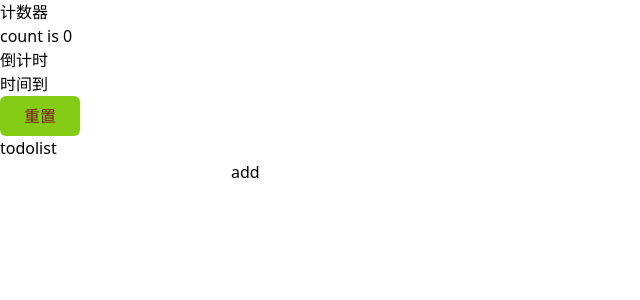
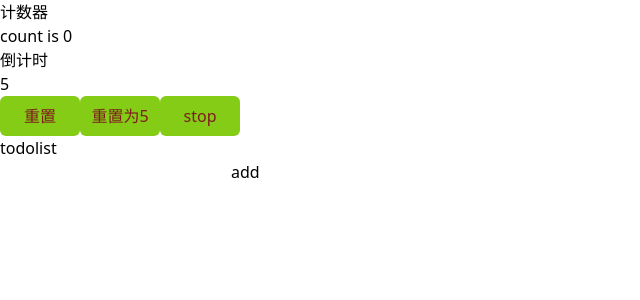
Before and after one commit to 904898313/React-codesandbox, a React (Vite) app: page / in a window 1280 px wide. Shown: the top 300 px of the page, without its empty margins (0-640 px from the left). Built offline with nearby package versions, Linux system fonts and the light colour scheme.

Commit message:
useCount

```diff
--- a/src/components/Countdown.tsx
+++ b/src/components/Countdown.tsx
@@ -1,26 +1,17 @@
-import { useEffect, useState } from "react";
+import useCount from "../hooks/useCount";
 
-const Countdown: React.FC = () => {
-  const [count, setCount] = useState<number>(5);
-
-  useEffect(() => {
-    let timer = count > 0 && setInterval(() => {
-      setCount((count) => count - 1);
-    }, 1000);
-    return () => {
-      if(typeof timer == 'number') clearInterval(timer);
-    };
-  }, [count]);
-
-  const reset = () => {
-    setCount(5)
-  };
+const Countdown = () => {
+  const {count, isActive, setIsActive, reset} = useCount(10,1000)
 
   return (
     <>
       <h1>倒计时</h1>
       <h2>{count ? count : '时间到'}</h2>
-      <button onClick={reset} className="w-20 h-10 bg-lime-500 rounded-md border-orange-600 text-red-900 font">重置</button>
+      <button onClick={() => reset()} className="w-20 h-10 bg-lime-500 rounded-md border-orange-600 text-red-900">重置</button>
+      <button onClick={() => reset(5)} className="w-20 h-10 bg-lime-500 rounded-md border-orange-600 text-red-900">重置为5</button>
+      <button onClick={() => setIsActive(!isActive)} className="w-20 h-10 bg-lime-500 rounded-md border-orange-600 text-red-900">
+        { isActive ? 'stop' : 'start' }
+      </button>
     </>
   );
 };
--- /dev/null
+++ b/src/hooks/useCount.tsx
@@ -0,0 +1,28 @@
+import { useEffect, useRef, useState } from "react";
+
+const useCount = (initialSeconds: number, time:number = 1000) => {
+  const [count, setCount] = useState(initialSeconds);
+  const [isActive, setIsActive] = useState(true);
+  const timer = useRef<any>(null)
+
+  useEffect(() => {
+    timer.current = isActive && count > 0 && setInterval(() => {
+      setCount((v) => v-1)
+    }, time)
+    return () => clearInterval(timer.current)
+  },[count, isActive])
+
+  // reset 重置时间
+  const reset = (Seconds:number = initialSeconds) => {
+    setCount(Seconds)
+  }
+
+  return {
+    count,
+    isActive,
+    setIsActive,
+    reset
+  }
+}
+
+export default useCount
```
Also changed, not shown: 1 other file (tests, documents, lock files or other folders).
